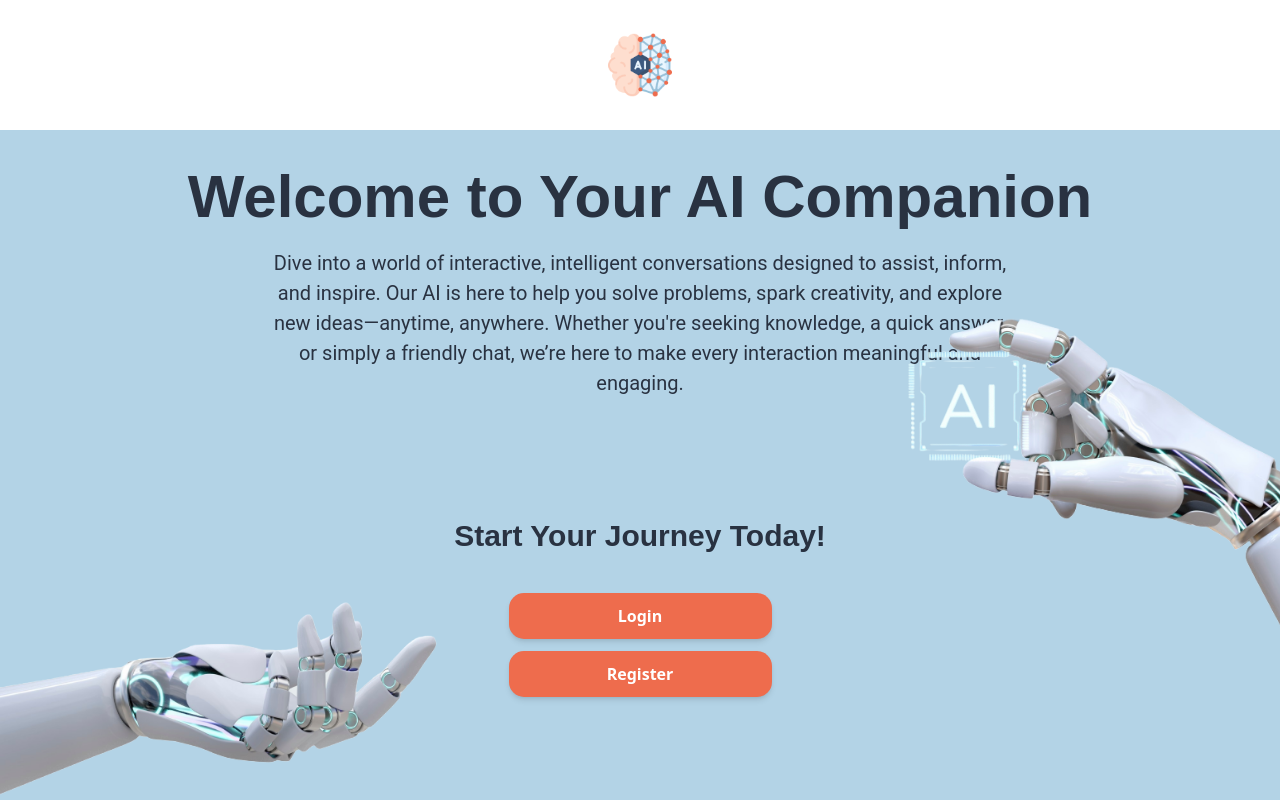
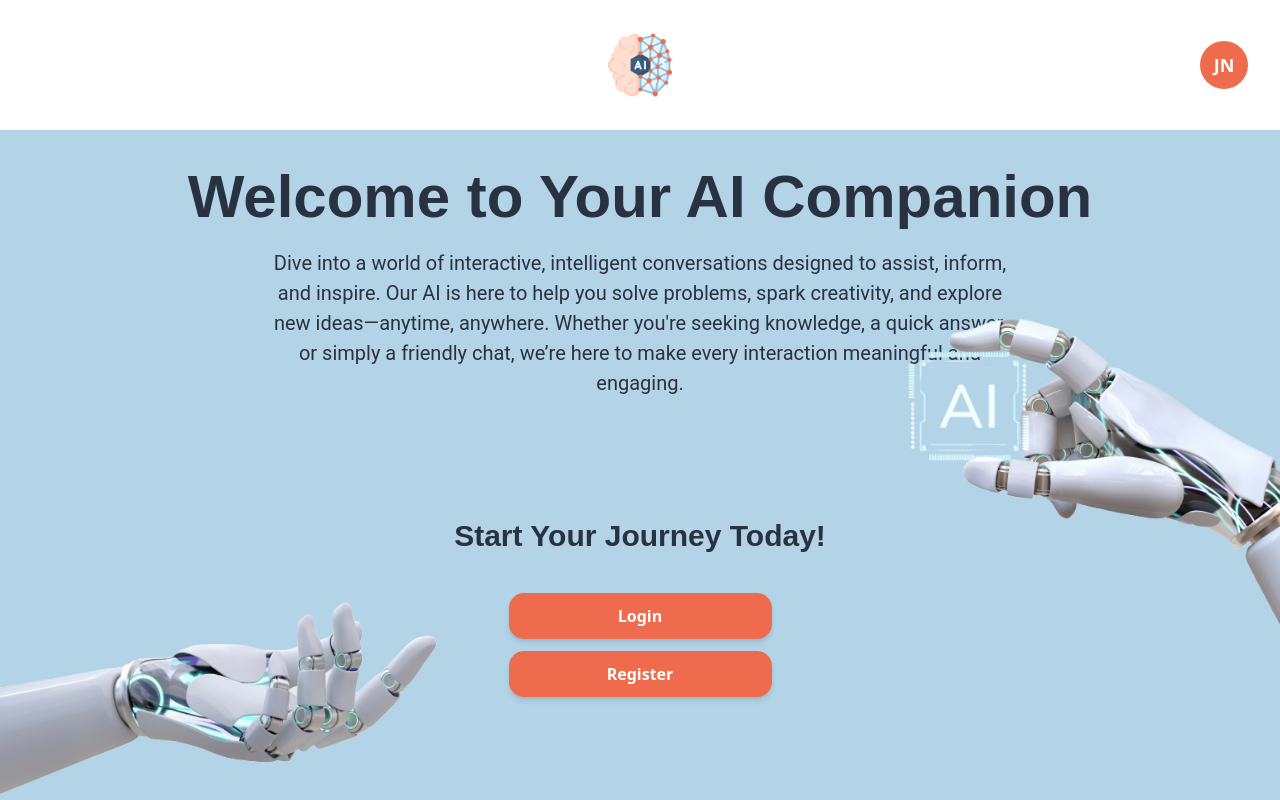
Before and after one commit to dolfa321/SaMaLe, a React (Create React App) app in the folder frontend/: page / in a window 1280 px wide. Built offline with nearby package versions, Linux system fonts and the light colour scheme.

Commit message:
Added test to header when user is login

```diff
--- a/frontend/src/components/Header.jsx
+++ b/frontend/src/components/Header.jsx
@@ -1,12 +1,31 @@
 import React from 'react';
 import logo from '../assets/logotip.png';
 import {Link} from "react-router-dom";
+
+
 const Header = () => {
+
+    const isLoggedIn = true;
+    const user = { firstName: "Janez", lastName: "Novak" };
+
+    const initials = user.firstName[0].toUpperCase() + user.lastName[0].toUpperCase();
+
     return (
-        <header className="relative h-[130px] bg-white shadow-md flex items-center justify-center">
-            <Link to="/">
-                <img src={logo} alt="AI Logo" className="h-16 cursor-pointer" />
-            </Link>
+        <header className="relative h-[130px] bg-white shadow-md flex items-center justify-between px-8">
+            <div className="flex-1 flex justify-center">
+                <Link to="/">
+                    <img src={logo} alt="AI Logo" className="h-16 cursor-pointer"/>
+                </Link>
+            </div>
+
+            {isLoggedIn && (
+                <div className="absolute right-8">
+                    <div
+                        className="w-12 h-12 bg-[#EE6C4D] text-white rounded-full flex items-center justify-center text-lg font-bold">
+                        {initials}
+                    </div>
+                </div>
+            )}
         </header>
     );
 };
```
